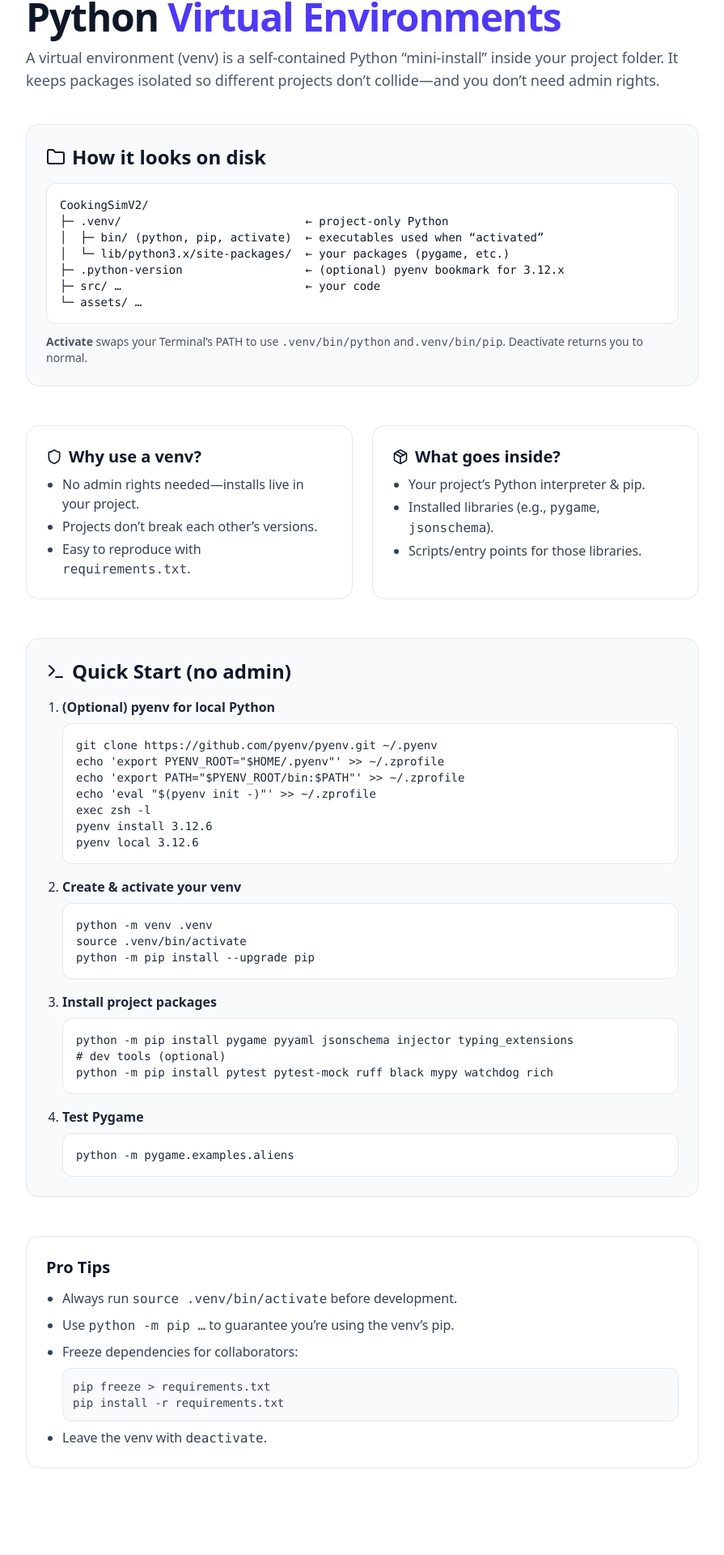
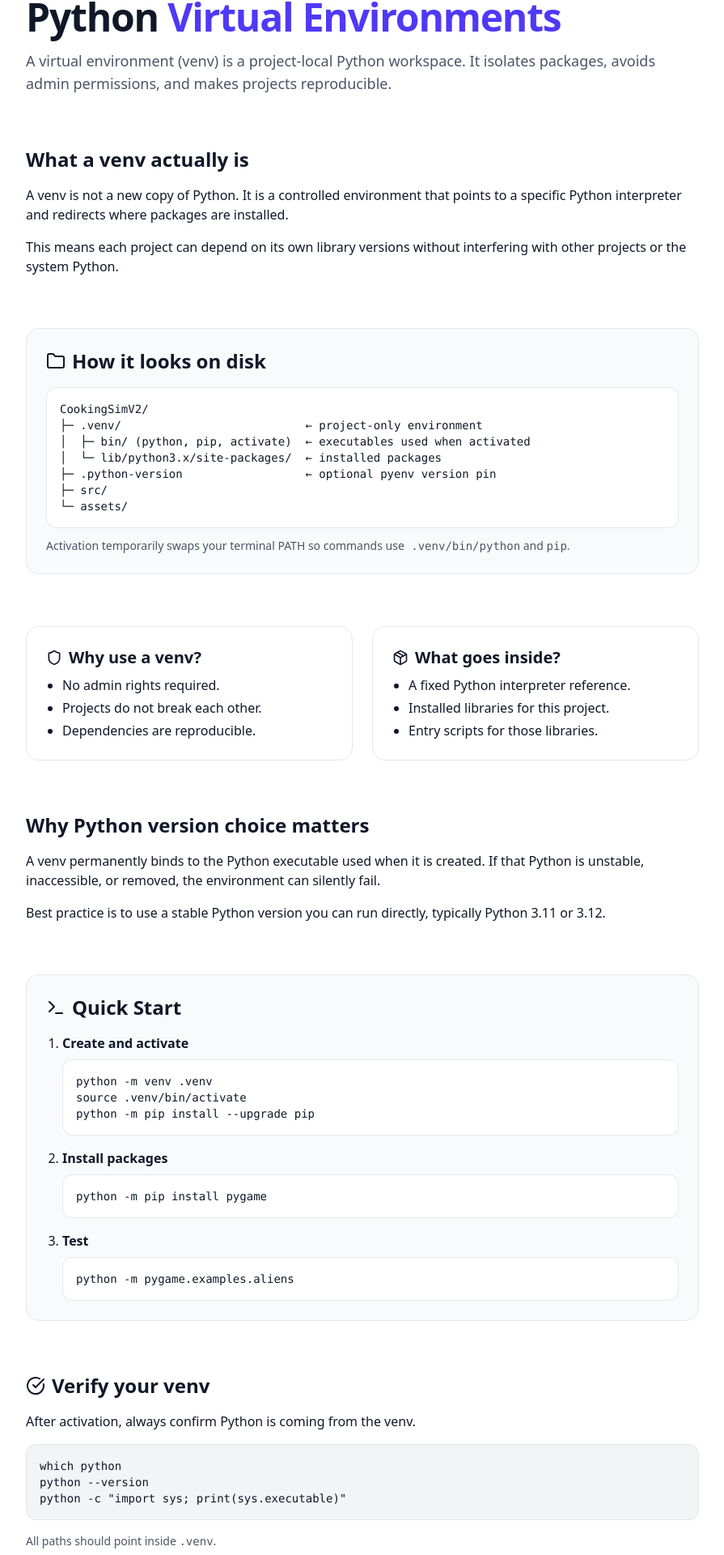
Before and after one commit to jcljest/GKPCode, a React (Vite) app: page /venv in a window 1280 px wide. Shown: the part 163-2083 px from the top of the page at 81% size, without its empty margins (192-1087 px from the left). Before the commit the page ends 2040 px from the top, so only its background shows below. Built offline with nearby package versions, Linux system fonts and the light colour scheme.

Commit message:
updated venv

```diff
--- a/src/pages/Venv.jsx
+++ b/src/pages/Venv.jsx
@@ -1,88 +1,110 @@
 // src/pages/Venv.jsx
 import React from "react";
-import { Terminal, Folder, Package, Shield } from "lucide-react";
+import { Terminal, Folder, Package, Shield, CheckCircle } from "lucide-react";
 
 export default function VenvPage() {
 	return (
 		<div className="min-h-screen pt-24 pb-16 bg-white text-gray-900 dark:bg-gray-950 dark:text-gray-100 transition-colors">
-      <div className="max-w-4xl mx-auto px-4 sm:px-6 lg:px-8">
-        <header className="mb-10">
+			<div className="max-w-4xl mx-auto px-4 sm:px-6 lg:px-8 space-y-16">
+
+				{/* Header */}
+				<header className="space-y-4">
 					<h1 className="text-4xl sm:text-5xl font-extrabold tracking-tight">
-            Python <span className="text-indigo-600 dark:text-indigo-400">Virtual Environments</span>
+						Python{" "}
+						<span className="text-indigo-600 dark:text-indigo-400">
+							Virtual Environments
+						</span>
 					</h1>
-          <p className="mt-3 text-lg text-gray-600 dark:text-gray-400">
-            A virtual environment (venv) is a self-contained Python “mini-install” inside your project folder.
-            It keeps packages isolated so different projects don’t collide—and you don’t need admin rights.
+					<p className="text-lg text-gray-600 dark:text-gray-400">
+						A virtual environment (venv) is a project-local Python workspace.
+						It isolates packages, avoids admin permissions, and makes projects
+						reproducible.
 					</p>
 				</header>
 
+				{/* Conceptual framing */}
+				<section className="space-y-4">
+					<h2 className="text-2xl font-bold">What a venv actually is</h2>
+					<p>
+						A venv is not a new copy of Python. It is a controlled environment
+						that points to a specific Python interpreter and redirects where
+						packages are installed.
+					</p>
+					<p>
+						This means each project can depend on its own library versions
+						without interfering with other projects or the system Python.
+					</p>
+				</section>
+
 				{/* Visual model */}
-        <section className="mb-12">
+				<section>
 					<div className="bg-gray-50 dark:bg-gray-900 rounded-2xl p-6 border border-gray-200 dark:border-gray-800">
 						<h2 className="text-2xl font-bold mb-4 flex items-center gap-2">
 							<Folder className="w-6 h-6" /> How it looks on disk
 						</h2>
 						<pre className="text-sm bg-white dark:bg-gray-950 rounded-xl p-4 overflow-auto border border-gray-200 dark:border-gray-800">
 {String.raw`CookingSimV2/
-├─ .venv/                           ← project-only Python
-│  ├─ bin/ (python, pip, activate)  ← executables used when “activated”
-│  └─ lib/python3.x/site-packages/  ← your packages (pygame, etc.)
-├─ .python-version                  ← (optional) pyenv bookmark for 3.12.x
-├─ src/ …                           ← your code
-└─ assets/ …`}
+├─ .venv/                           ← project-only environment
+│  ├─ bin/ (python, pip, activate)  ← executables used when activated
+│  └─ lib/python3.x/site-packages/  ← installed packages
+├─ .python-version                  ← optional pyenv version pin
+├─ src/
+└─ assets/`}
 						</pre>
 						<p className="mt-3 text-sm text-gray-600 dark:text-gray-400">
-              <strong>Activate</strong> swaps your Terminal’s PATH to use <code>.venv/bin/python</code> and
-              <code>.venv/bin/pip</code>. Deactivate returns you to normal.
+							Activation temporarily swaps your terminal PATH so commands use
+							<code> .venv/bin/python</code> and <code>pip</code>.
 						</p>
 					</div>
 				</section>
 
 				{/* Why it matters */}
-        <section className="mb-12 grid grid-cols-1 md:grid-cols-2 gap-6">
+				<section className="grid grid-cols-1 md:grid-cols-2 gap-6">
 					<div className="bg-white dark:bg-gray-900 rounded-2xl p-6 border border-gray-200 dark:border-gray-800">
 						<h3 className="text-xl font-bold flex items-center gap-2 mb-2">
 							<Shield className="w-5 h-5" /> Why use a venv?
 						</h3>
-            <ul className="list-disc pl-5 space-y-1 text-gray-700 dark:text-gray-300">
-              <li>No admin rights needed—installs live in your project.</li>
-              <li>Projects don’t break each other’s versions.</li>
-              <li>Easy to reproduce with <code>requirements.txt</code>.</li>
+						<ul className="list-disc pl-5 space-y-1">
+							<li>No admin rights required.</li>
+							<li>Projects do not break each other.</li>
+							<li>Dependencies are reproducible.</li>
 						</ul>
 					</div>
 					<div className="bg-white dark:bg-gray-900 rounded-2xl p-6 border border-gray-200 dark:border-gray-800">
 						<h3 className="text-xl font-bold flex items-center gap-2 mb-2">
 							<Package className="w-5 h-5" /> What goes inside?
 						</h3>
-            <ul className="list-disc pl-5 space-y-1 text-gray-700 dark:text-gray-300">
-              <li>Your project’s Python interpreter &amp; pip.</li>
-              <li>Installed libraries (e.g., <code>pygame</code>, <code>jsonschema</code>).</li>
-              <li>Scripts/entry points for those libraries.</li>
+						<ul className="list-disc pl-5 space-y-1">
+							<li>A fixed Python interpreter reference.</li>
+							<li>Installed libraries for this project.</li>
+							<li>Entry scripts for those libraries.</li>
 						</ul>
 					</div>
 				</section>
 
-        {/* Quick start snippets */}
-        <section className="mb-12">
+				{/* Python version importance */}
+				<section className="space-y-4">
+					<h2 className="text-2xl font-bold">Why Python version choice matters</h2>
+					<p>
+						A venv permanently binds to the Python executable used when it is
+						created. If that Python is unstable, inaccessible, or removed,
+						the environment can silently fail.
+					</p>
+					<p>
+						Best practice is to use a stable Python version you can run directly,
+						typically Python 3.11 or 3.12.
+					</p>
+				</section>
+
+				{/* Quick start */}
+				<section>
 					<div className="bg-gray-50 dark:bg-gray-900 rounded-2xl p-6 border border-gray-200 dark:border-gray-800">
 						<h2 className="text-2xl font-bold mb-4 flex items-center gap-2">
-              <Terminal className="w-6 h-6" /> Quick Start (no admin)
+							<Terminal className="w-6 h-6" /> Quick Start
 						</h2>
-            <ol className="list-decimal pl-5 space-y-4 text-gray-800 dark:text-gray-200">
+						<ol className="list-decimal pl-5 space-y-4">
 							<li>
-                <strong>(Optional) pyenv for local Python</strong>
-                <pre className="mt-2 text-sm bg-white dark:bg-gray-950 rounded-xl p-4 overflow-auto border border-gray-200 dark:border-gray-800">
-{String.raw`git clone https://github.com/pyenv/pyenv.git ~/.pyenv
-echo 'export PYENV_ROOT="$HOME/.pyenv"' >> ~/.zprofile
-echo 'export PATH="$PYENV_ROOT/bin:$PATH"' >> ~/.zprofile
-echo 'eval "$(pyenv init -)"' >> ~/.zprofile
-exec zsh -l
-pyenv install 3.12.6
-pyenv local 3.12.6`}
-                </pre>
-              </li>
-              <li>
-                <strong>Create &amp; activate your venv</strong>
+								<strong>Create and activate</strong>
 								<pre className="mt-2 text-sm bg-white dark:bg-gray-950 rounded-xl p-4 overflow-auto border border-gray-200 dark:border-gray-800">
 {String.raw`python -m venv .venv
 source .venv/bin/activate
@@ -90,15 +112,13 @@ python -m pip install --upgrade pip`}
 								</pre>
 							</li>
 							<li>
-                <strong>Install project packages</strong>
+								<strong>Install packages</strong>
 								<pre className="mt-2 text-sm bg-white dark:bg-gray-950 rounded-xl p-4 overflow-auto border border-gray-200 dark:border-gray-800">
-{String.raw`python -m pip install pygame pyyaml jsonschema injector typing_extensions
-# dev tools (optional)
-python -m pip install pytest pytest-mock ruff black mypy watchdog rich`}
+{String.raw`python -m pip install pygame`}
 								</pre>
 							</li>
 							<li>
-                <strong>Test Pygame</strong>
+								<strong>Test</strong>
 								<pre className="mt-2 text-sm bg-white dark:bg-gray-950 rounded-xl p-4 overflow-auto border border-gray-200 dark:border-gray-800">
 {String.raw`python -m pygame.examples.aliens`}
 								</pre>
@@ -107,23 +127,45 @@ python -m pip install pytest pytest-mock ruff black mypy watchdog rich`}
 					</div>
 				</section>
 
-        {/* Tips */}
-        <section>
-          <div className="bg-white dark:bg-gray-900 rounded-2xl p-6 border border-gray-200 dark:border-gray-800">
-            <h3 className="text-xl font-bold mb-3">Pro Tips</h3>
-            <ul className="list-disc pl-5 space-y-2 text-gray-700 dark:text-gray-300">
-              <li>Always run <code>source .venv/bin/activate</code> before development.</li>
-              <li>Use <code>python -m pip …</code> to guarantee you’re using the venv’s pip.</li>
-              <li>Freeze dependencies for collaborators:
-                <pre className="mt-2 text-sm bg-gray-50 dark:bg-gray-950 rounded-xl p-3 overflow-auto border border-gray-200 dark:border-gray-800">
-{String.raw`pip freeze > requirements.txt
-pip install -r requirements.txt`}
+				{/* Verification */}
+				<section className="space-y-4">
+					<h2 className="text-2xl font-bold flex items-center gap-2">
+						<CheckCircle className="w-6 h-6" /> Verify your venv
+					</h2>
+					<p>After activation, always confirm Python is coming from the venv.</p>
+					<pre className="text-sm bg-gray-100 dark:bg-gray-950 rounded-xl p-4 overflow-auto border border-gray-200 dark:border-gray-800">
+{String.raw`which python
+python --version
+python -c "import sys; print(sys.executable)"`}
 					</pre>
-              </li>
-              <li>Leave the venv with <code>deactivate</code>.</li>
-            </ul>
-          </div>
+					<p className="text-sm text-gray-600 dark:text-gray-400">
+						All paths should point inside <code>.venv</code>.
+					</p>
 				</section>
+
+				{/* README */}
+				<section className="space-y-4">
+					<h2 className="text-2xl font-bold">Minimum README</h2>
+					<p>
+						A README documents how to run the project correctly for future you
+						and collaborators.
+					</p>
+					<pre className="text-sm bg-gray-100 dark:bg-gray-950 rounded-xl p-4 overflow-auto border border-gray-200 dark:border-gray-800">
+{String.raw`# Project Name
+
+## Python Version
+Python 3.11.x
+
+## Setup
+python -m venv .venv
+source .venv/bin/activate
+pip install -r requirements.txt
+
+## Run
+python main.py`}
+					</pre>
+				</section>
+
 			</div>
 		</div>
 	);
```
Lines whose indentation alone changed are shown as unchanged.
